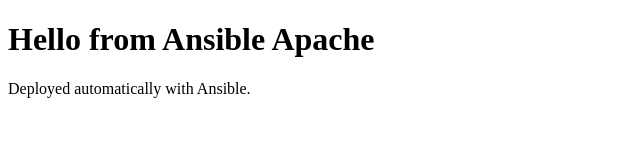
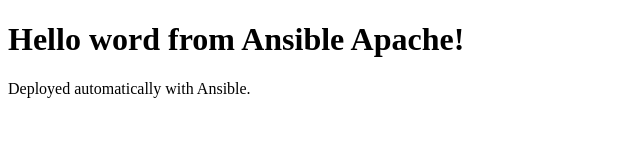
Before and after one commit to Jchakk/ansible-infra-project, a plain HTML site: page roles/apache/files/index.html in a window 1280 px wide. Shown: the whole page, without its empty margins (0-640 px from the left). Drawn offline with Linux system fonts and the light colour scheme.

```diff
--- a/roles/apache/files/index.html
+++ b/roles/apache/files/index.html
@@ -5,7 +5,7 @@
   <title>Ansible Apache Lab</title>
 </head>
 <body>
-  <h1>Hello from Ansible Apache</h1>
+  <h1>Hello word from Ansible Apache!</h1>
   <p>Deployed automatically with Ansible.</p>
 </body>
 </html>
```
Also changed, not shown: 3 other files.
